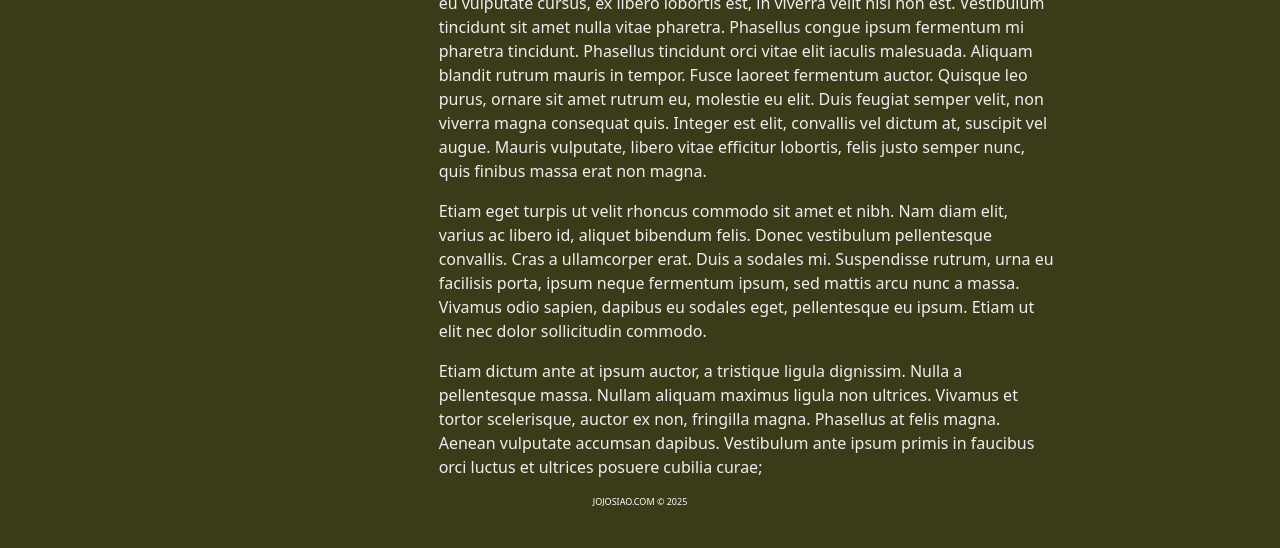
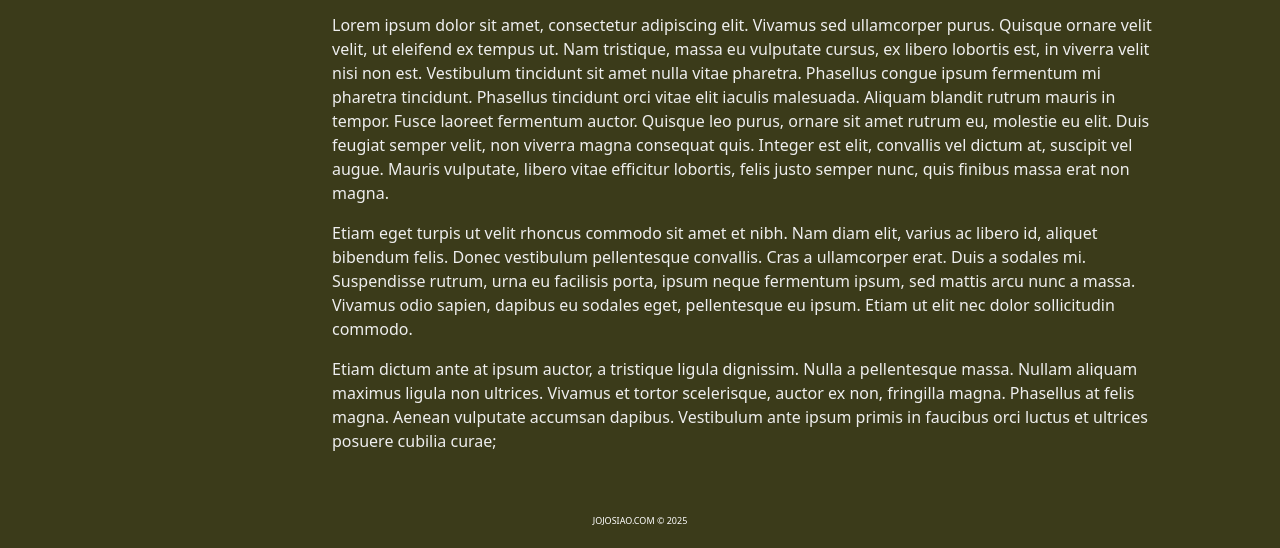
Before and after one commit to joubertsiao/joubertsiao.github.io, a plain HTML site: page blog/page.html in a window 1280 px wide. Shown: the part 260-808 px from the top of the page. Drawn offline with nearby package versions, Linux system fonts and the light colour scheme; a web font is replaced by a local one.

Commit message:
some minor changes in css.

```diff
--- a/blog/page.html
+++ b/blog/page.html
@@ -10,7 +10,9 @@
     <link rel="stylesheet" href="../assets/css/site.css">
     <link href="https://fonts.googleapis.com/css2?family=DM+Serif+Text:ital@0;1&family=Roboto+Serif:ital,opsz,wght@0,8..144,100..900;1,8..144,100..900&family=Roboto:ital,wght@0,100..900;1,100..900&display=swap" rel="stylesheet">    <link rel="stylesheet" href="https://cdn.jsdelivr.net/npm/bootstrap-icons@1.13.1/font/bootstrap-icons.min.css">
     <style>
-
+        #blog-body {
+          padding-top:155px;
+        }
         .roboto-serif-article-title {
             font-family: "Roboto Serif", serif;
             font-optical-sizing: auto;
@@ -21,10 +23,14 @@
                 "wdth" 100,
                 "GRAD" 0;
         }
+
+        .footer {
+          padding-top:45px;
+        }
       </style>
   </head>
   <body>
-    <div id="entire-body" class="container-fluid">
+    <div id="blog-body" class="container-fluid">
       <div class="row justify-content-center">
         <div class="col-2">
             <ul class="list-unstyled">
@@ -32,7 +38,7 @@
             </ul>
 
         </div>
-        <div class="col-6 pr-2">
+        <div class="col-8 pr-2">
           <h1 class="roboto-serif-article-title">This is my Article Title</h1>
           <div id="article-body">
             <p>published on Jun-22-2025</p>
```
Also changed, not shown: blog/index.html (+2 -3 lines).
